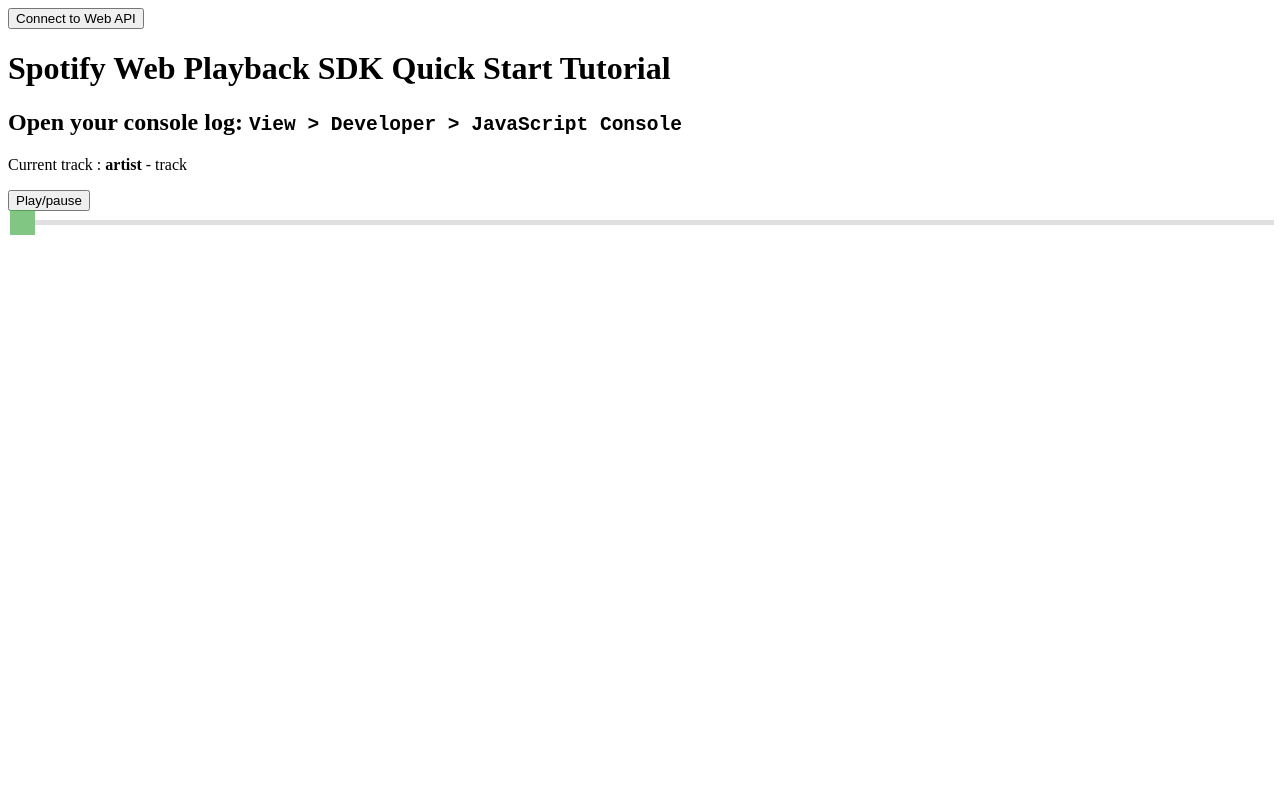
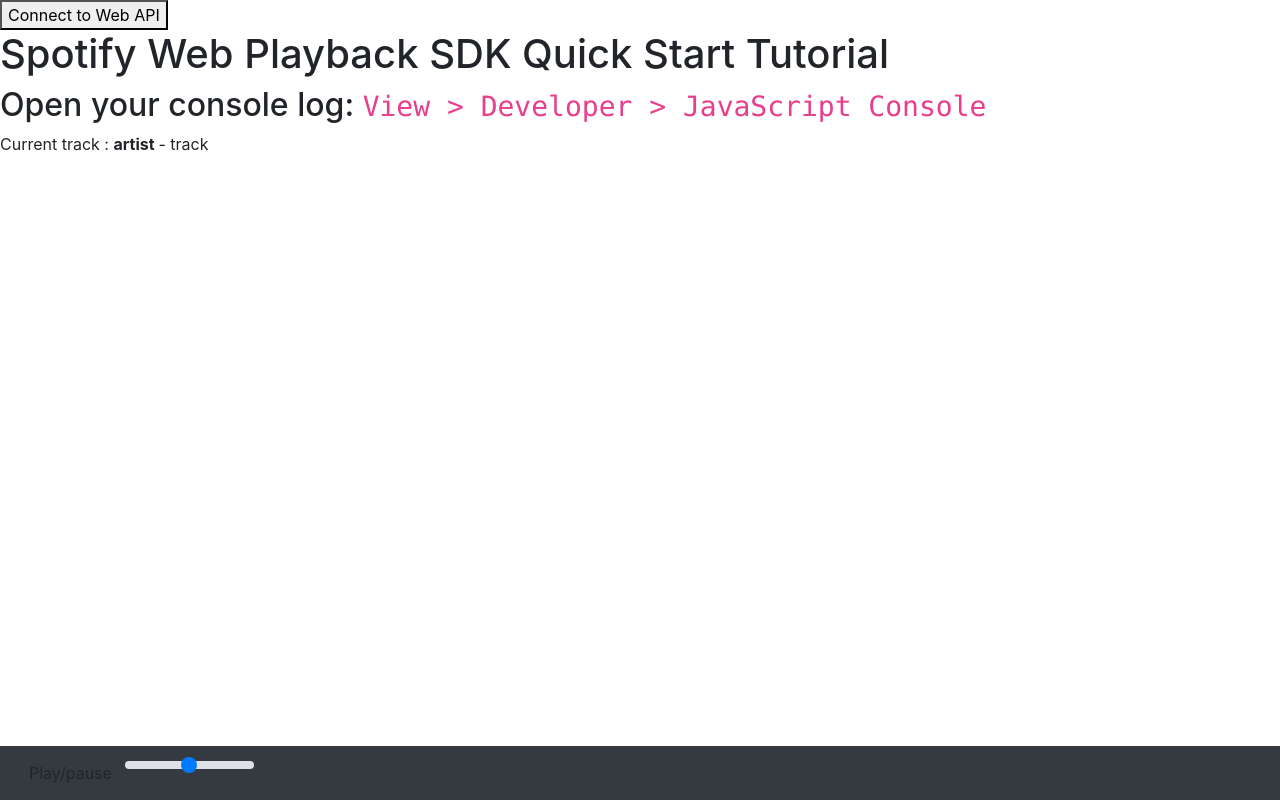
Before and after one commit to faymard/web_spotify_connect, a website: page index.html in a window 1280 px wide. Drawn offline with nearby package versions, Linux system fonts and the light colour scheme.

Commit message:
authentification

```diff
--- a/index.css
+++ b/index.css
@@ -33,3 +33,31 @@
   cursor: pointer;
   border-radius: 100%
 }
+
+ul {
+  list-style-type: none;
+  margin: 0;
+  padding: 0;
+  overflow: hidden;
+  background-color: #333;
+  position: fixed;
+  bottom: 0;
+  width: 100%;
+}
+
+li {
+  float: left;
+}
+
+li a {
+  display: block;
+  color: white;
+  text-align: center;
+  padding: 14px 16px;
+  text-decoration: none;
+}
+
+li button {
+  float: left;
+  background-color: #FFFFFF
+}
--- a/index.html
+++ b/index.html
@@ -3,8 +3,10 @@
 <head>
   <script src="https://ajax.googleapis.com/ajax/libs/jquery/3.4.1/jquery.min.js"></script>
   <script src="https://sdk.scdn.co/spotify-player.js"></script>
+  <link rel="stylesheet" href="https://maxcdn.bootstrapcdn.com/bootstrap/4.4.1/css/bootstrap.min.css">
+  <script src="https://ajax.googleapis.com/ajax/libs/jquery/3.4.1/jquery.min.js"></script>
+  <script src="https://maxcdn.bootstrapcdn.com/bootstrap/4.4.1/js/bootstrap.min.js"></script>
   <script src="./index.js"></script>
-  <link rel="stylesheet" type="text/css" href="index.css">
   <title>Spotify Web Playback SDK Quick Start Tutorial</title>
 </head>
 <body>
@@ -14,10 +16,19 @@
 
   <p id="currentTrack">Current track : <b> <span id="artist">artist</span> </b> - <span id="track">track</span> </p>
 
-  <button id="playpause">Play/pause</button>
-  <div class="slidecontainer">
-    <input type="range" min="1" max="100" value="1" class="slider" id="myRange">
-  </div>
+
+
+  <nav class="navbar bg-dark navbar-dark fixed-bottom">
+    <ul class="nav nav-fill">
+      <li class="nav-item">
+        <button type="button" class="nav-item btn" id="playpause" width=30px>Play/pause</button>
+      </li>
+      <li class="nav-item">
+        <input type="range" class="nav-item custom-range w-100" />
+      </li>
+
+    </ul>
+  </nav>
 
   <!-- We will insert our code here. -->
 
```
